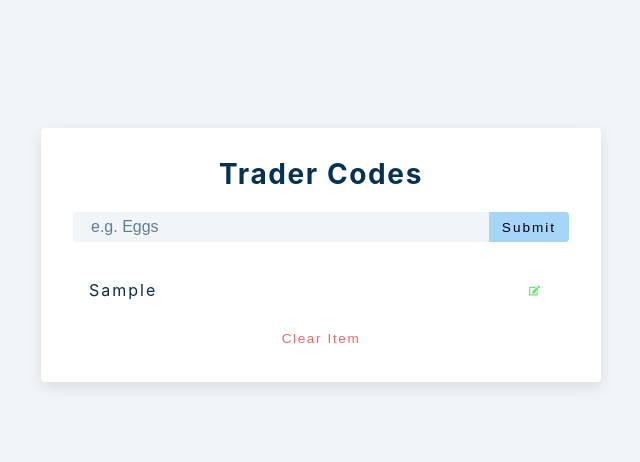
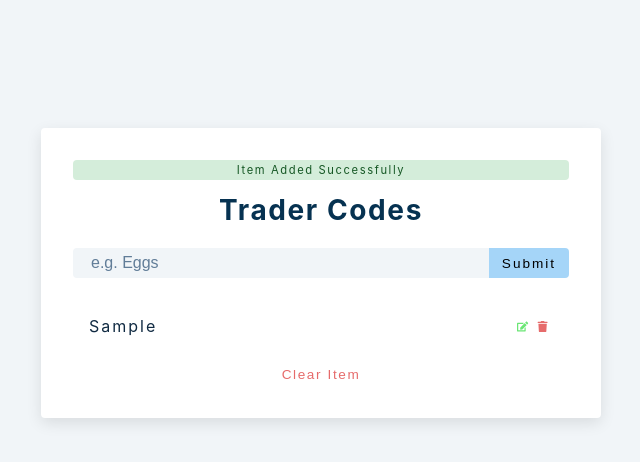
Before and after one commit to TraderCodes/GroceryTODO-React, a React (Create React App) app: page / in a window 1280 px wide. Both pictures are taken after typing "Sample" into the empty fields and a click on the button "Submit". Shown: the top 462 px of the page, without its empty margins (319-959 px from the left). Built offline with nearby package versions, Linux system fonts and the light colour scheme.

Commit message:
add list into useEffect timeouut

```diff
--- a/src/Alert.js
+++ b/src/Alert.js
@@ -1,13 +1,13 @@
 import React, { useEffect } from 'react';
 
-const Alert = ({ msg, type, removeAlert }) => {
+const Alert = ({ msg, type, removeAlert,list }) => {
    useEffect(() => {
       const timeout = setTimeout(() => {
          // false will be turn back on
          removeAlert();
       }, 3000);
       return () => clearTimeout(timeout);
-   }, []);
+   }, [list]);
    return <p className={`alert alert-${type}`}>{msg}</p>;
 };
 
--- a/src/App.js
+++ b/src/App.js
@@ -24,20 +24,34 @@ function App() {
          //deal while is editing
       } else {
          // show alert add to item + setID
+         showAlert(true, 'success', 'Item added successfully');
          // title:name = name that they entered in the value below
          const newItem = { id: new Date().getTime().toString(), title: name };
          setList([...list, newItem]);
          setName('');
       }
    };
+
    const showAlert = (show = false, type = '', msg = '') => {
       setAlert({ show, type, msg });
    };
+   //  for clearing llist
+   const clearList = () => {
+      showAlert(true, 'danger', 'empty list ');
+
+      setList([]);
+   };
+   const removeItem = (id) => {
+      showAlert(true, 'danger', 'item removed');
+      // set the list the everything else except the ID selected
+      setList(list.filter((item) => item.id !== id));
+   };
+
    return (
       <section className="section-center">
          <form className="grocery-form" onSubmit={handleSubmit}>
             {/* check alert {show} if true= diplay alert */}
-            {alert.show && <Alert {...alert} removeAlert={showAlert} />}
+            {alert.show && <Alert {...alert} removeAlert={showAlert} list = {list}/>}
             {/* Input section */}
             <h3>Trader Codes</h3>
             <div className="form-control">
@@ -60,8 +74,10 @@ function App() {
          {/* Only show container if list is not empty */}
          {list.length > 0 && (
             <div className="grocery-container">
-               <List items={list} />
-               <button className="clear-btn">Clear item</button>
+               <List items={list} removeItem={removeItem} />
+               <button className="clear-btn" onClick={clearList}>
+                  Clear item
+               </button>
             </div>
          )}
       </section>
--- a/src/List.js
+++ b/src/List.js
@@ -1,6 +1,6 @@
 import React from 'react';
 import { FaEdit, FaTrash } from 'react-icons/fa';
-const List = ({ items }) => {
+const List = ({ items, removeItem }) => {
    //  map through items in the list and display them
    return (
       <div className="grocery-list">
@@ -13,8 +13,12 @@ const List = ({ items }) => {
                      <button type="button" className="edit-btn">
                         <FaEdit />
                      </button>
-                     <button type="button" className="delete-btn">
-                        <fa-delete />
+                     <button
+                        type="button"
+                        className="delete-btn"
+                        onClick={() => removeItem(id)}
+                     >
+                        <FaTrash />
                      </button>
                   </div>
                </article>
```
